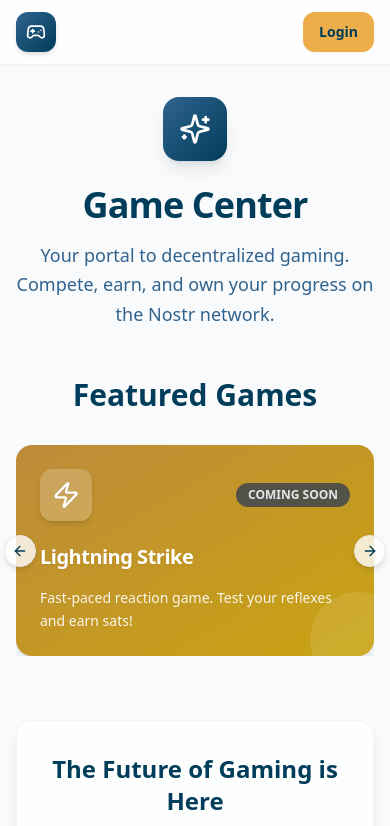
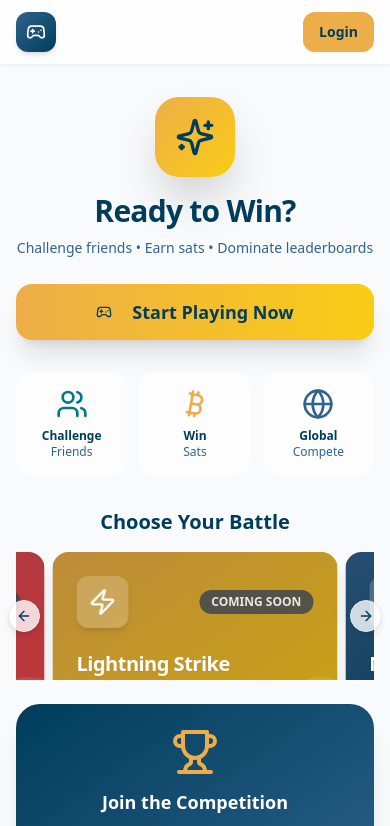
Before and after one commit to pratik227/nostr-game-portal, a React (Vite) app: page / in a window 390 px wide. Shown: the top 826 px of the page. Built offline with nearby package versions, Linux system fonts and the light colour scheme; what nostr-tools would draw is missing.

Commit message:
Refactor: Index page for mobile-first entry
Redesigned the index page to be a mobile-first entry point to the game hub, focusing on fast entry, short previews, and strong engagement.

```diff
--- a/src/components/Dashboard.tsx
+++ b/src/components/Dashboard.tsx
@@ -1,6 +1,7 @@
 
 import { GameCard } from './GameCard'
-import { Gamepad2, Zap, Target, Puzzle, Trophy, Sparkles } from 'lucide-react'
+import { Gamepad2, Zap, Target, Puzzle, Trophy, Sparkles, Users, Bitcoin, Globe } from 'lucide-react'
+import { Button } from '@/components/ui/button'
 import {
   Carousel,
   CarouselContent,
@@ -12,38 +13,31 @@ import {
 const games = [
   {
     title: 'Lightning Strike',
-    description: 'Fast-paced reaction game. Test your reflexes and earn sats!',
+    description: 'Fast reflexes = Fast sats!',
     icon: Zap,
     status: 'coming-soon' as const,
     gradient: 'from-gold to-yellow-400'
   },
   {
     title: 'Nostr Puzzle',
-    description: 'Solve cryptographic puzzles and compete with other players.',
+    description: 'Outsmart the competition',
     icon: Puzzle,
     status: 'coming-soon' as const,
     gradient: 'from-steel-blue to-deep-sea'
   },
   {
     title: 'Target Master',
-    description: 'Precision shooting game with leaderboards and rewards.',
+    description: 'Precision pays off',
     icon: Target,
     status: 'coming-soon' as const,
     gradient: 'from-teal to-cyan-500'
   },
   {
     title: 'Arcade Classic',
-    description: 'Retro-style arcade game with modern Nostr integration.',
+    description: 'Retro vibes, real rewards',
     icon: Gamepad2,
     status: 'coming-soon' as const,
     gradient: 'from-ruby to-red-500'
-  },
-  {
-    title: 'Tournament Arena',
-    description: 'Compete in tournaments and climb the global rankings.',
-    icon: Trophy,
-    status: 'coming-soon' as const,
-    gradient: 'from-gray-700 to-gray-900'
   }
 ]
 
@@ -53,33 +47,61 @@ interface DashboardProps {
 
 export function Dashboard({ onPlayClick }: DashboardProps) {
   return (
-    <div className="max-w-7xl mx-auto p-4 sm:p-6 lg:p-8">
-      {/* Header Section */}
-      <div className="text-center mb-12 animate-fade-in">
-        <div className="inline-flex items-center justify-center w-16 h-16 bg-gradient-to-br from-steel-blue to-deep-sea rounded-2xl mb-6 shadow-lg">
-          <Sparkles className="w-8 h-8 text-white" />
+    <div className="max-w-md mx-auto p-4 pb-8">
+      {/* Hero Section */}
+      <div className="text-center mb-8 animate-fade-in">
+        <div className="inline-flex items-center justify-center w-20 h-20 bg-gradient-to-br from-gold to-yellow-400 rounded-3xl mb-4 shadow-2xl">
+          <Sparkles className="w-10 h-10 text-deep-sea" />
         </div>
-        <h1 className="text-4xl sm:text-5xl lg:text-6xl font-bold text-deep-sea mb-4 tracking-tight">
-          Game Center
+        <h1 className="text-3xl font-black text-deep-sea mb-2 tracking-tight">
+          Ready to Win?
         </h1>
-        <p className="text-lg text-steel-blue max-w-3xl mx-auto leading-relaxed">
-          Your portal to decentralized gaming. Compete, earn, and own your progress on the Nostr network.
+        <p className="text-steel-blue text-sm leading-relaxed mb-6">
+          Challenge friends • Earn sats • Dominate leaderboards
         </p>
+
+        <Button
+          onClick={onPlayClick}
+          className="w-full h-14 text-lg font-bold bg-gradient-to-r from-gold to-yellow-400 hover:from-gold/90 hover:to-yellow-400/90 text-deep-sea rounded-2xl shadow-xl hover:shadow-2xl transform hover:scale-[1.02] transition-all duration-200"
+        >
+          <Gamepad2 className="w-6 h-6 mr-3" />
+          Start Playing Now
+        </Button>
       </div>
 
-      {/* Games Carousel */}
-      <div className="animate-fade-in mb-16" style={{ animationDelay: '200ms' }}>
-        <h2 className="text-3xl font-semibold text-deep-sea mb-8 text-center">Featured Games</h2>
+      {/* Value Props */}
+      <div className="grid grid-cols-3 gap-3 mb-8 animate-fade-in" style={{ animationDelay: '200ms' }}>
+        <div className="text-center p-4 bg-white/60 backdrop-blur-sm rounded-2xl">
+          <Users className="w-8 h-8 text-teal mx-auto mb-2" />
+          <p className="text-xs font-bold text-deep-sea">Challenge</p>
+          <p className="text-xs text-steel-blue">Friends</p>
+        </div>
+        <div className="text-center p-4 bg-white/60 backdrop-blur-sm rounded-2xl">
+          <Bitcoin className="w-8 h-8 text-gold mx-auto mb-2" />
+          <p className="text-xs font-bold text-deep-sea">Win</p>
+          <p className="text-xs text-steel-blue">Sats</p>
+        </div>
+        <div className="text-center p-4 bg-white/60 backdrop-blur-sm rounded-2xl">
+          <Globe className="w-8 h-8 text-steel-blue mx-auto mb-2" />
+          <p className="text-xs font-bold text-deep-sea">Global</p>
+          <p className="text-xs text-steel-blue">Compete</p>
+        </div>
+      </div>
+
+      {/* Games Preview */}
+      <div className="animate-fade-in mb-6" style={{ animationDelay: '400ms' }}>
+        <h2 className="text-xl font-bold text-deep-sea mb-4 text-center">Choose Your Battle</h2>
         <Carousel
           opts={{
-            align: "start",
+            align: "center",
             loop: true,
           }}
           className="w-full"
         >
-          <CarouselContent className="-ml-4 sm:-ml-6">
+          <CarouselContent className="-ml-2">
             {games.map((game, index) => (
-              <CarouselItem key={index} className="pl-4 sm:pl-6 md:basis-1/2 lg:basis-1/3">
+              <CarouselItem key={index} className="pl-2 basis-4/5">
+                <div className="h-32">
                   <GameCard
                     title={game.title}
                     description={game.description}
@@ -88,22 +110,29 @@ export function Dashboard({ onPlayClick }: DashboardProps) {
                     gradient={game.gradient}
                     onClick={onPlayClick}
                   />
+                </div>
               </CarouselItem>
             ))}
           </CarouselContent>
-          <CarouselPrevious className="text-deep-sea bg-white/80 hover:bg-white border-gray-200 shadow-md -left-3 sm:-left-4" />
-          <CarouselNext className="text-deep-sea bg-white/80 hover:bg-white border-gray-200 shadow-md -right-3 sm:-right-4" />
+          <CarouselPrevious className="text-deep-sea bg-white/80 hover:bg-white border-gray-200 shadow-md -left-2" />
+          <CarouselNext className="text-deep-sea bg-white/80 hover:bg-white border-gray-200 shadow-md -right-2" />
         </Carousel>
       </div>
 
-      {/* Info Section */}
-      <div className="text-center animate-fade-in" style={{ animationDelay: '400ms' }}>
-        <div className="bg-white/70 backdrop-blur-sm border border-gray-200/50 shadow-lg rounded-2xl p-8 max-w-3xl mx-auto">
-          <h3 className="text-2xl font-semibold text-deep-sea mb-3">The Future of Gaming is Here</h3>
-          <p className="text-steel-blue leading-relaxed">
-            We're building a vibrant ecosystem of games on the Nostr protocol.
-            Experience true ownership of your gaming achievements and connect with players worldwide.
+      {/* CTA Section */}
+      <div className="text-center animate-fade-in" style={{ animationDelay: '600ms' }}>
+        <div className="bg-gradient-to-br from-deep-sea to-steel-blue text-white p-6 rounded-3xl shadow-xl">
+          <Trophy className="w-12 h-12 text-gold mx-auto mb-3" />
+          <h3 className="text-lg font-bold mb-2">Join the Competition</h3>
+          <p className="text-sm text-white/90 mb-4">
+            Connect with Nostr. Play instantly. Win rewards.
           </p>
+          <Button
+            onClick={onPlayClick}
+            className="w-full bg-gold hover:bg-gold/90 text-deep-sea font-bold h-12 rounded-xl"
+          >
+            Connect & Play
+          </Button>
         </div>
       </div>
     </div>
```
Lines whose indentation alone changed are shown as unchanged.
